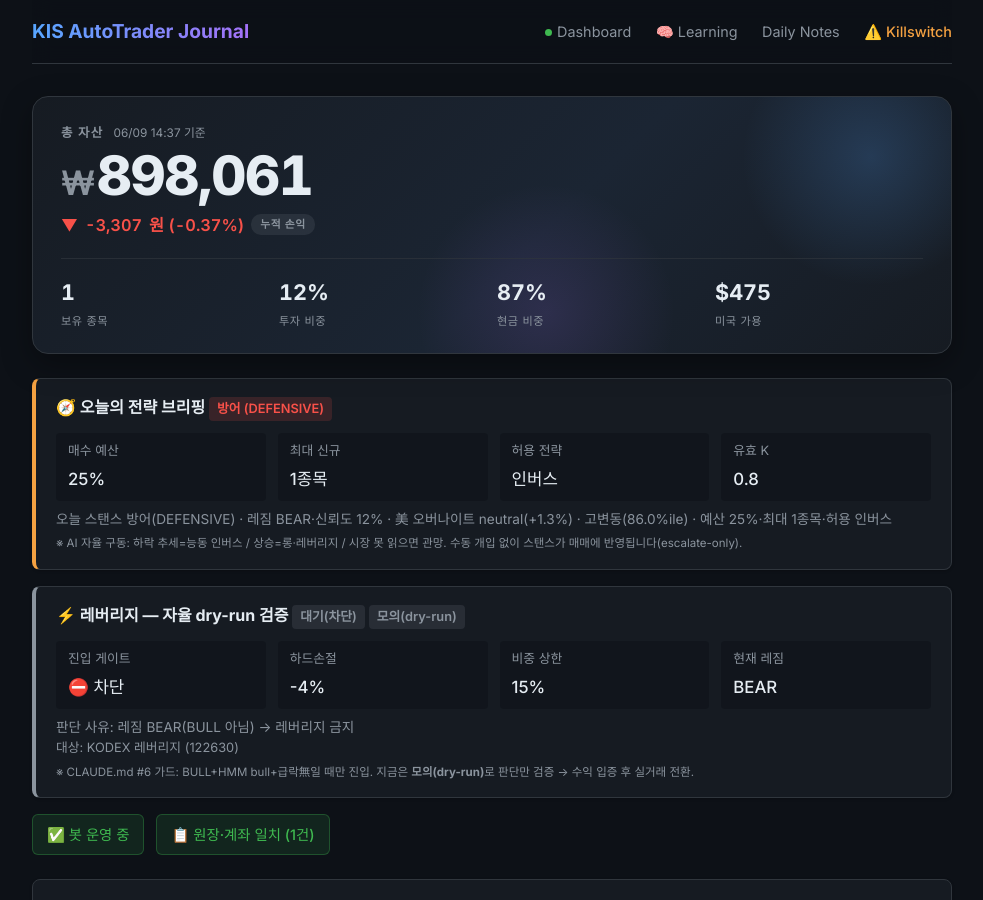
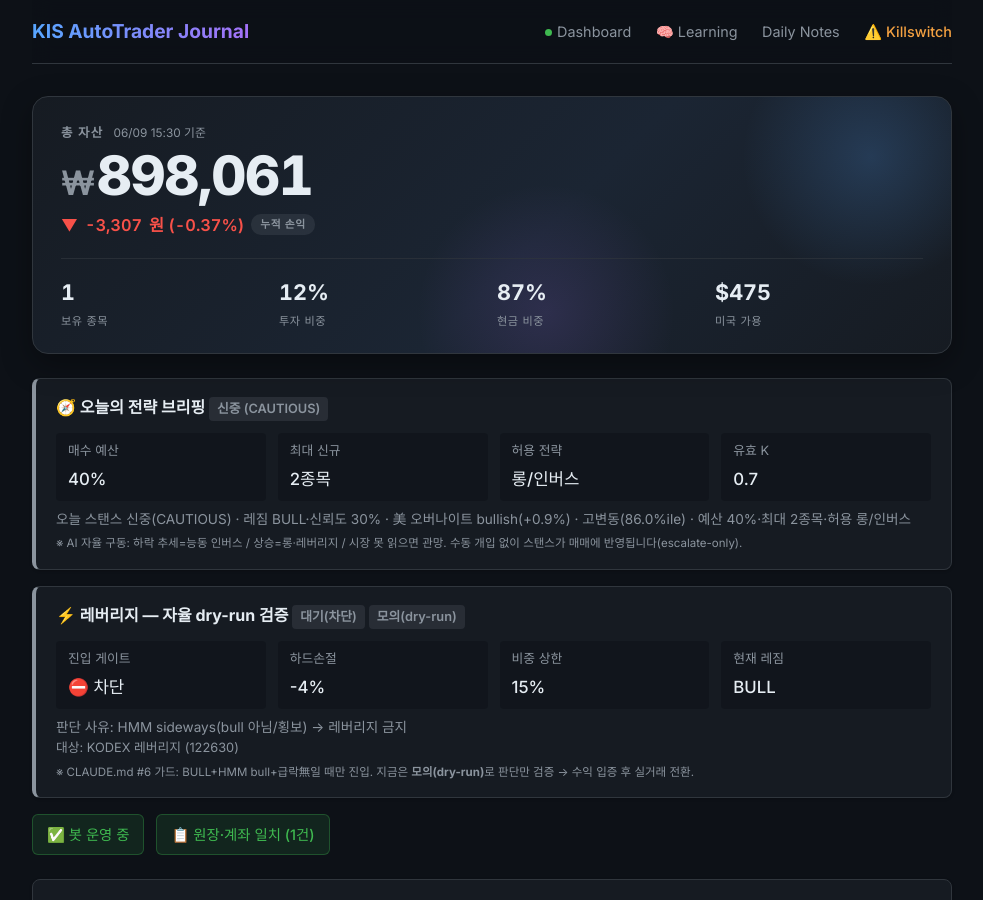
Before and after one commit to BudongJW/kis-trading-journal, a Jekyll site: the page built from index.html, in a window 1280 px wide and 900 px high. Shown: the whole window, without its empty margins (148-1131 px from the left). Built offline with Jekyll 4.4.1, drawn with Linux system fonts in a browser that asks for light colours; nearby versions of some CDN libraries; some of the changed text lies outside the part shown.

Commit message:
auto: portfolio update 15:31

```diff
--- a/_data/portfolio.json
+++ b/_data/portfolio.json
@@ -1,5 +1,5 @@
 {
-  "updated_at": "2026-06-09T14:37:12.096981",
+  "updated_at": "2026-06-09T15:30:58.616676",
   "initial_capital": 500000,
   "cash": 700996,
   "holdings": [
@@ -14,7 +14,7 @@
       "pnl_pct": 0.02,
       "atr_at_buy": 0.0,
       "hold_days": 2,
-      "peak_price": 114660,
+      "peak_price": 114665,
       "stop_price": 111186
     }
   ],
@@ -567,20 +567,20 @@
       "unrealized_pnl": 30,
       "net_deposit": 401368,
       "regime": "up",
-      "hmm_state": "bear",
-      "confidence": 0.12,
-      "k_value": 0.7
+      "hmm_state": "sideways",
+      "confidence": 0.295,
+      "k_value": 0.65
     }
   ],
   "market": {
     "regime": "up",
-    "hmm_state": "bear",
-    "confidence": 0.12,
+    "hmm_state": "sideways",
+    "confidence": 0.295,
     "volatility": "high",
     "vol_percentile": 86.0,
     "overnight_gap": {
-      "direction": "neutral",
-      "strength": 0.25,
+      "direction": "bullish",
+      "strength": 0.21,
       "action": "normal"
     },
     "strong_sectors": [
@@ -590,7 +590,7 @@
   "strategy": {
     "name": "ETF 변동성 돌파 + 신호 융합",
     "params": {
-      "k": 0.7,
+      "k": 0.65,
       "trend_ma": 20
     },
     "universe_count": 2,
@@ -616,15 +616,8 @@
     "trained": false
   },
   "bear_strategy": {
-    "enabled": true,
-    "regime": "BEAR",
-    "confidence": 0.65,
-    "sma_ratio": 0.7419,
-    "canary_bad": 1,
-    "canary_scores": {
-      "195930": 0.7967,
-      "132030": -1.4075
-    }
+    "regime": "BULL",
+    "enabled": false
   },
   "us_session": {
     "enabled": true,
@@ -676,17 +669,17 @@
   "learning": {
     "market": {
       "trend": "up",
-      "hmm_state": "bear",
-      "hmm_confidence": 100.0,
+      "hmm_state": "sideways",
+      "hmm_confidence": 94.9,
       "volatility": "high",
       "vol_percentile": 86.0,
-      "market_confidence": 0.12,
-      "analyzed_at": "2026-06-08 21:06"
+      "market_confidence": 0.295,
+      "analyzed_at": "2026-06-09 10:26"
     },
     "overnight": {
-      "direction": "neutral",
-      "nasdaq_change": 1.34,
-      "sp500_change": 0.13,
+      "direction": "bullish",
+      "nasdaq_change": 0.86,
+      "sp500_change": 0.3,
       "recommended_action": "normal"
     },
     "strong_sectors": [
@@ -741,7 +734,7 @@
       ]
     },
     "strategy_params": {
-      "k": 0.7,
+      "k": 0.65,
       "trend_ma": 20,
       "train_sharpe": 0.8,
       "val_sharpe": 5.14,
@@ -881,24 +874,24 @@
     }
   },
   "day_plan": {
-    "stance": "DEFENSIVE",
+    "stance": "CAUTIOUS",
     "forced": false,
-    "auto_stance": "DEFENSIVE",
-    "stance_kr": "방어",
-    "budget_pct": 0.25,
-    "max_new_positions": 1,
-    "allow_long": false,
+    "auto_stance": "CAUTIOUS",
+    "stance_kr": "신중",
+    "budget_pct": 0.4,
+    "max_new_positions": 2,
+    "allow_long": true,
     "allow_inverse": true,
     "allow_leverage": false,
-    "size_mult": 0.4,
-    "k_effective": 0.8,
-    "allow_summary": "인버스",
-    "briefing": "오늘 스탠스 방어(DEFENSIVE) · 레짐 BEAR·신뢰도 12% · 美 오버나이트 neutral(+1.3%) · 고변동(86.0%ile) · 예산 25%·최대 1종목·허용 인버스",
+    "size_mult": 0.6,
+    "k_effective": 0.7,
+    "allow_summary": "롱/인버스",
+    "briefing": "오늘 스탠스 신중(CAUTIOUS) · 레짐 BULL·신뢰도 30% · 美 오버나이트 bullish(+0.9%) · 고변동(86.0%ile) · 예산 40%·최대 2종목·허용 롱/인버스",
     "signals": {
-      "regime": "BEAR",
-      "confidence": 0.12,
-      "direction": "neutral",
-      "nasdaq_change": 1.34,
+      "regime": "BULL",
+      "confidence": 0.295,
+      "direction": "bullish",
+      "nasdaq_change": 0.86,
       "high_vol": true,
       "vol_percentile": 86.0,
       "rapid_level": "NONE"
@@ -908,12 +901,12 @@
     "enabled": true,
     "dry_run": true,
     "gate_allowed": false,
-    "gate_reason": "레짐 BEAR(BULL 아님) → 레버리지 금지",
+    "gate_reason": "HMM sideways(bull 아님/횡보) → 레버리지 금지",
     "hard_stop_pct": 0.04,
     "max_weight": 0.15,
-    "regime": "BEAR",
-    "hmm_state": "bear",
-    "hmm_confidence": 1.0,
+    "regime": "BULL",
+    "hmm_state": "sideways",
+    "hmm_confidence": 0.949,
     "universe": [
       {
         "symbol": "122630",
--- a/state/positions.json
+++ b/state/positions.json
@@ -4,7 +4,7 @@
     "buy_time": "2026-06-08T14:01:36",
     "buy_date": "2026-06-08",
     "qty": 1,
-    "peak_price": 114660,
+    "peak_price": 114665,
     "hold_days": 2,
     "max_hold_days": 15,
     "atr_at_buy": 0.0,
```
